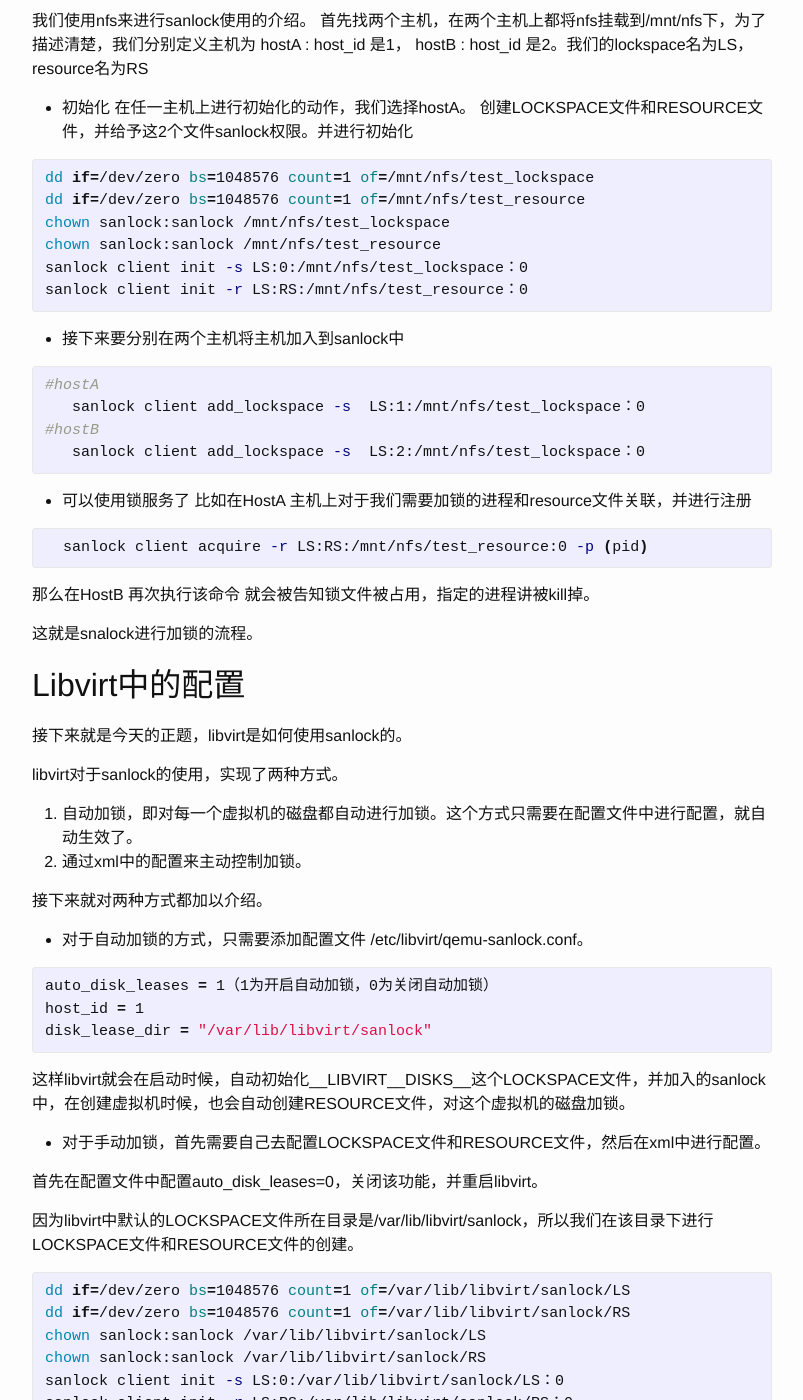
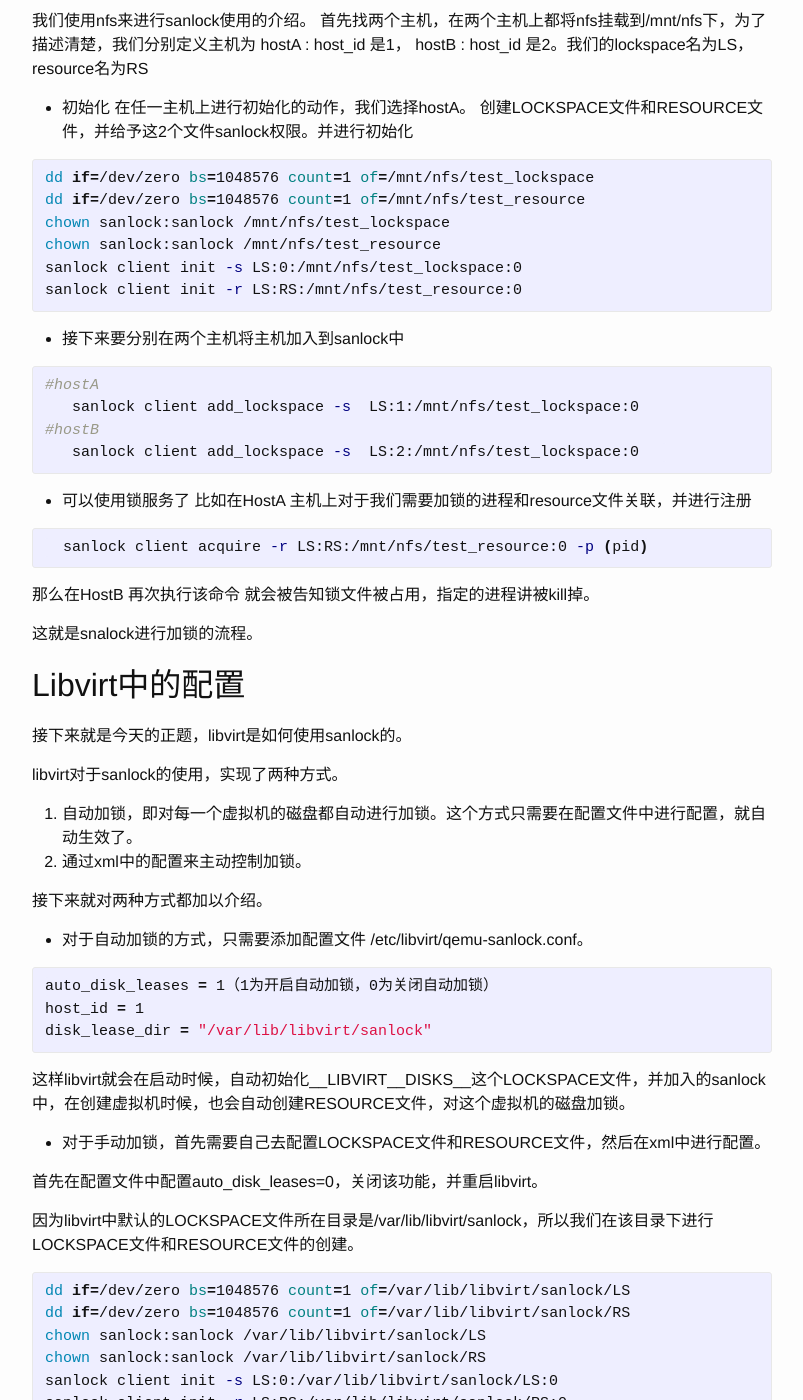
Before and after one commit to ssdxiao/ssdxiao.github.io, a Jekyll site: the page built from _posts/2017-04-12-Libvirt-Sanlock.markdown, in a window 1280 px wide and 1400 px high, scrolled down 1441 px. Shown: the whole window, without its empty margins (238-1041 px from the left). Built offline with Jekyll 4.4.1, drawn with Linux system fonts in a browser that asks for light colours; comment, search, counter and statistics services are not loaded; some of the changed text lies outside the part shown.

Commit message:
fix ：to:

```diff
--- a/_posts/2017-04-12-Libvirt-Sanlock.markdown
+++ b/_posts/2017-04-12-Libvirt-Sanlock.markdown
@@ -74,17 +74,17 @@
 dd if=/dev/zero bs=1048576 count=1 of=/mnt/nfs/test_resource
 chown sanlock:sanlock /mnt/nfs/test_lockspace
 chown sanlock:sanlock /mnt/nfs/test_resource
-sanlock client init -s LS:0:/mnt/nfs/test_lockspace：0
-sanlock client init -r LS:RS:/mnt/nfs/test_resource：0
+sanlock client init -s LS:0:/mnt/nfs/test_lockspace:0
+sanlock client init -r LS:RS:/mnt/nfs/test_resource:0
 {% endhighlight %}
 
 
 * 接下来要分别在两个主机将主机加入到sanlock中
 {%highlight bash%}
 #hostA
-   sanlock client add_lockspace -s  LS:1:/mnt/nfs/test_lockspace：0
+   sanlock client add_lockspace -s  LS:1:/mnt/nfs/test_lockspace:0
 #hostB
-   sanlock client add_lockspace -s  LS:2:/mnt/nfs/test_lockspace：0
+   sanlock client add_lockspace -s  LS:2:/mnt/nfs/test_lockspace:0
 {% endhighlight %}
 
 * 可以使用锁服务了
@@ -125,17 +125,17 @@
 dd if=/dev/zero bs=1048576 count=1 of=/var/lib/libvirt/sanlock/RS
 chown sanlock:sanlock /var/lib/libvirt/sanlock/LS
 chown sanlock:sanlock /var/lib/libvirt/sanlock/RS
-sanlock client init -s LS:0:/var/lib/libvirt/sanlock/LS：0
-sanlock client init -r LS:RS:/var/lib/libvirt/sanlock/RS：0
+sanlock client init -s LS:0:/var/lib/libvirt/sanlock/LS:0
+sanlock client init -r LS:RS:/var/lib/libvirt/sanlock/RS:0
 {% endhighlight %}
 
 接下来将所在主机的LOCKSPACE文件加入到sanlock中
 
 {%highlight bash%}
 #hostA
-   sanlock client add_lockspace -s  LS:1:/var/lib/libvirt/sanlock/LS：0
+   sanlock client add_lockspace -s  LS:1:/var/lib/libvirt/sanlock/LS:0
 #hostB
-   sanlock client add_lockspace -s  LS:2:/var/lib/libvirt/sanlock/LS：0
+   sanlock client add_lockspace -s  LS:2:/var/lib/libvirt/sanlock/LS:0
 {% endhighlight %}
 
 接下来在libvirt中配置xml
```
